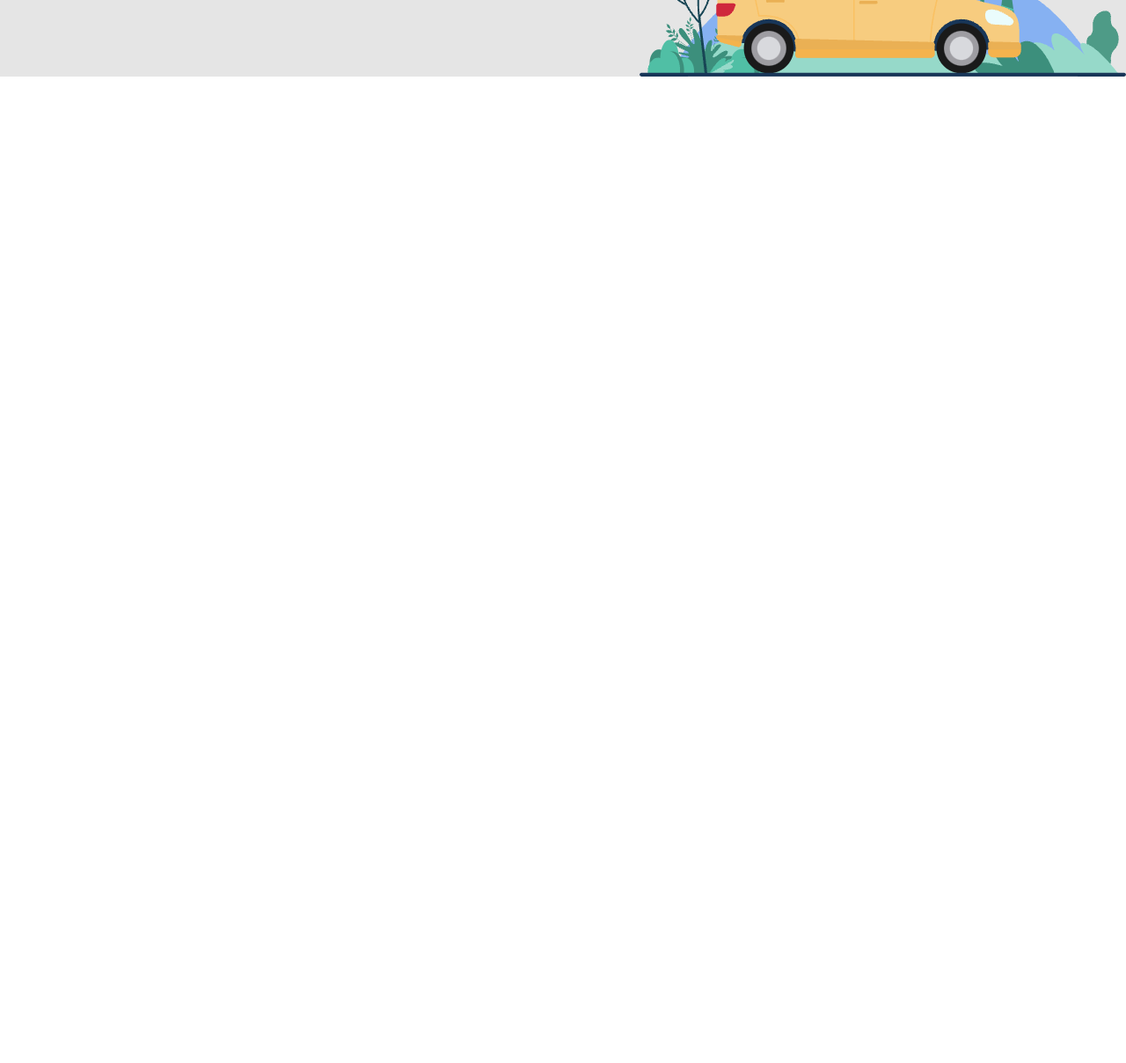
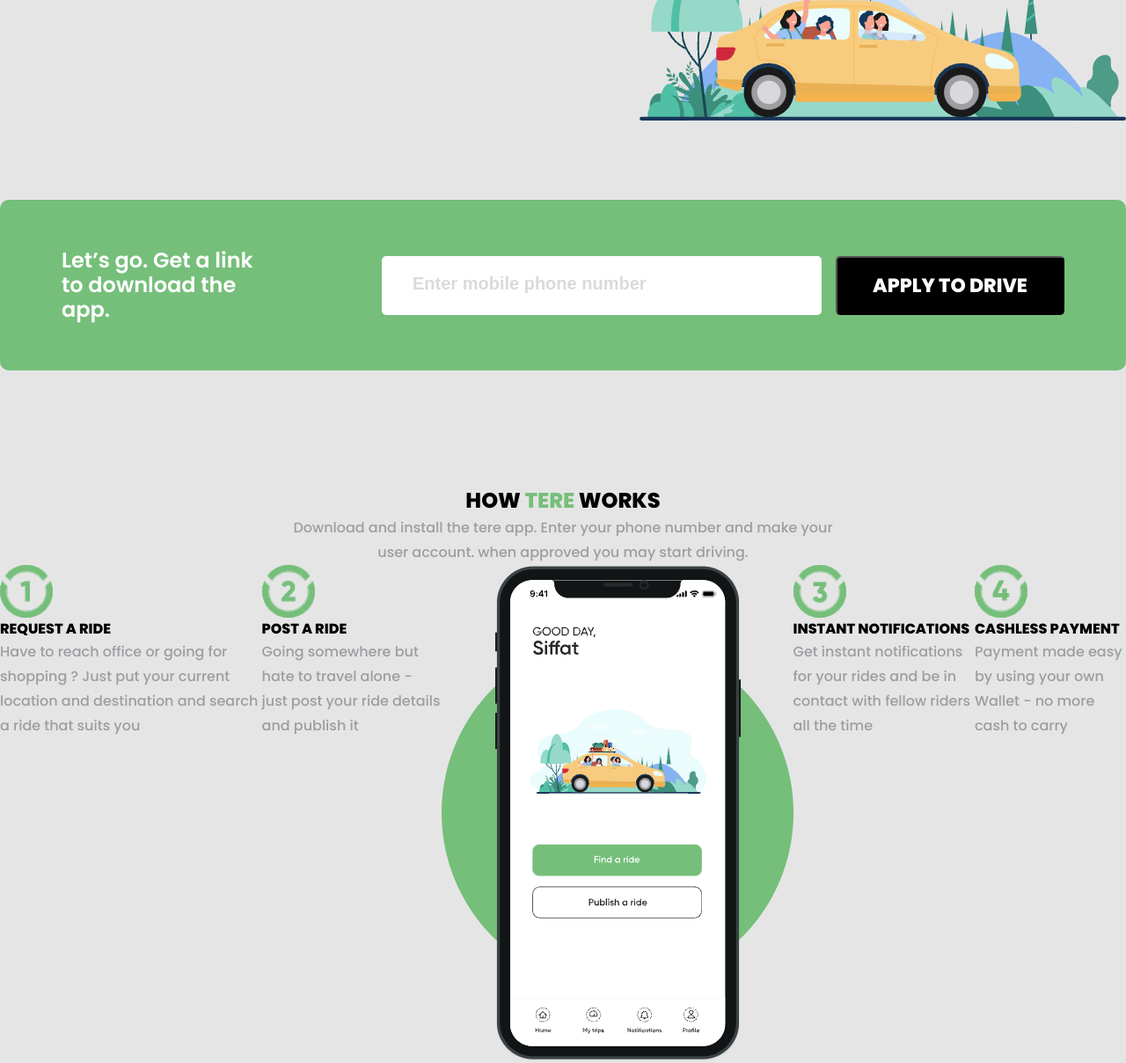
Before and after one commit to Clarity-afk/Tere, a plain HTML site: page index.html in a window 1280 px wide. Shown: the part 686-1894 px from the top of the page at 88% size. Before the commit the page ends 800 px from the top, so only its background shows below. Drawn offline with Linux system fonts and the light colour scheme.

Commit message:
input + instruction sections

```diff
--- a/index.html
+++ b/index.html
@@ -43,6 +43,51 @@
                 <img src="images/welcomemain.png" alt="welcome" class="welcome__main">
             </div>
         </section>
+
+        <section class="input">
+            <div class="container">
+                <div class="input__wrap">
+                    <p class="input__title">Let’s go. Get a link
+                        to download the app.</p>
+                    <input type="phone" placeholder="Enter mobile phone number" class="input__input">
+                    <button class="input__btn"><span class="input__btn-text">APPLY TO DRIVE</span></button>
+                </div>
+            </div>
+        </section>
+
+        <section class="instruction">
+            <div class="container">
+                <div class="instruction__text">
+                    <h2 class="instruction__title">HOW <span class="green">TERE</span> WORKS</h2>
+                    <p class="instruction__subtitle">Download and install the tere app. Enter your phone number and make your user account. when approved you may start driving.</p>
+                </div>
+                <div class="instruction__wrap">
+                    <div class="instruction__item">
+                        <img src="images/icons/number1.png" alt="1">
+                        <h4 class="instruction__item-title">REQUEST A RIDE</h4>
+                        <p class="instruction__item-subtitle">Have to reach office or going for shopping ?
+                            Just put your current location and destination and search a ride that suits you</p>
+                    </div>
+                    <div class="instruction__item">
+                        <img src="images/icons/number2.png" alt="2">
+                        <h4 class="instruction__item-title">POST A RIDE</h4>
+                        <p class="instruction__item-subtitle">Going somewhere but hate to travel alone -
+                            just post your ride details and publish it</p>
+                    </div>
+                    <img src="images/icons/phone.png" alt="phone" class="instruction__phone">
+                    <div class="instruction__item">
+                        <img src="images/icons/number3.png" alt="3">
+                        <h4 class="instruction__item-title">INSTANT NOTIFICATIONS</h4>
+                        <p class="instruction__item-subtitle">Get instant notifications for your rides and be in contact with fellow riders all the time</p>
+                    </div>
+                    <div class="instruction__item">
+                        <img src="images/icons/number4.png" alt="4">
+                        <h4 class="instruction__item-title">CASHLESS PAYMENT</h4>
+                        <p class="instruction__item-subtitle">Payment made easy by using your own Wallet - no more cash to carry</p>
+                    </div>
+                </div>
+            </div>
+        </section>
     </main>
 </body>
 </html>
--- a/style.css
+++ b/style.css
@@ -32,6 +32,10 @@
     line-height: 28px;
 }
 
+.green {
+    color: #75BF7A;
+}
+
 /* header styles */
 
 .header .container{
@@ -46,6 +50,7 @@
     display: flex;
     align-items: center;
     justify-content: space-between;
+    padding-bottom: 50px;
 }
 
 .header__nav{
@@ -79,6 +84,7 @@
 .welcome .container{
     display: flex;
     justify-content: space-between;
+    padding-bottom: 90px;
 }
 
 .welcome__text{
@@ -124,3 +130,123 @@
 .welcome__main{
     margin-top: 55px;
 }
+
+/* input section */
+
+.input .container{
+    background-color: #75BF7A;
+    border-radius: 10px;
+}
+
+.input__wrap{
+    padding: 55px 70px;
+    display: flex;
+
+    align-items: center;
+}
+.input__title {
+    color: #fff;
+    font-size: 24px;
+    font-weight: 600;
+    line-height: 28px;
+    text-align: left;
+
+    max-width: 250px;
+
+    padding-right: 120px;
+}
+
+.input__input {
+    max-width: 500px;
+    min-width: 280px;
+    height: 67px;
+    border: none;
+    border-radius: 5px;
+    width: 100%;
+
+    outline: none;
+}
+
+.input__input::placeholder{
+    font-size: 20px;
+    font-weight: 600;
+    color: #dadada;
+    padding-left: 35px;
+}
+
+.input__btn {
+    background-color: #000;
+    color: #fff;
+    font-family: "Poppins", sans-serif;
+    font-weight: 800;
+    max-width: 260px;
+    width: 100%;
+    height: 67px;
+
+    cursor: pointer;
+    border-radius: 5px;
+    margin-left: 16px;
+}
+
+.input__btn-text{
+    font-size: 22px;
+}
+
+/* instructions section */
+
+.instruction .container{
+    padding-top: 130px;
+}
+
+.instruction__text {
+    display: flex;
+    align-items: center;
+    flex-direction: column;
+    justify-content: center;
+}
+
+.instruction__title {
+
+}
+
+.instruction__subtitle {
+    max-width: 620px;
+    text-align: center;
+
+}
+
+.instruction__wrap {
+    display: flex;
+    /* flex-direction: column; */
+}
+
+.instruction__item {
+    max-width: 300px;
+    display: flex;
+    flex-direction: column;
+}
+
+.instruction__item img{
+    width: 60px;
+}
+
+.instruction__item-title {
+
+}
+
+.instruction__item-subtitle {
+
+}
+.instruction__phone{
+    max-width: 400px;
+    flex-basis: 100%;
+}
+
+/* .instruction__item:nth-child(1) .instruction__item-subtitle,
+.instruction__item:nth-child(3) .instruction__item-subtitle {
+    text-align: right;
+}
+.instruction__item:nth-child(2) .instruction__item-subtitle,
+.instruction__item:nth-child(4) .instruction__item-subtitle {
+    text-align: left;
+} */
```
Also changed, not shown: images/icons/number1.jpeg (added), images/icons/number1.png (added), images/icons/number2.jpeg (added), images/icons/number2.png (added), images/icons/number3.png (added), images/icons/number4.png (added), images/icons/phone.png (added), images/icons/slider.svg (added).
